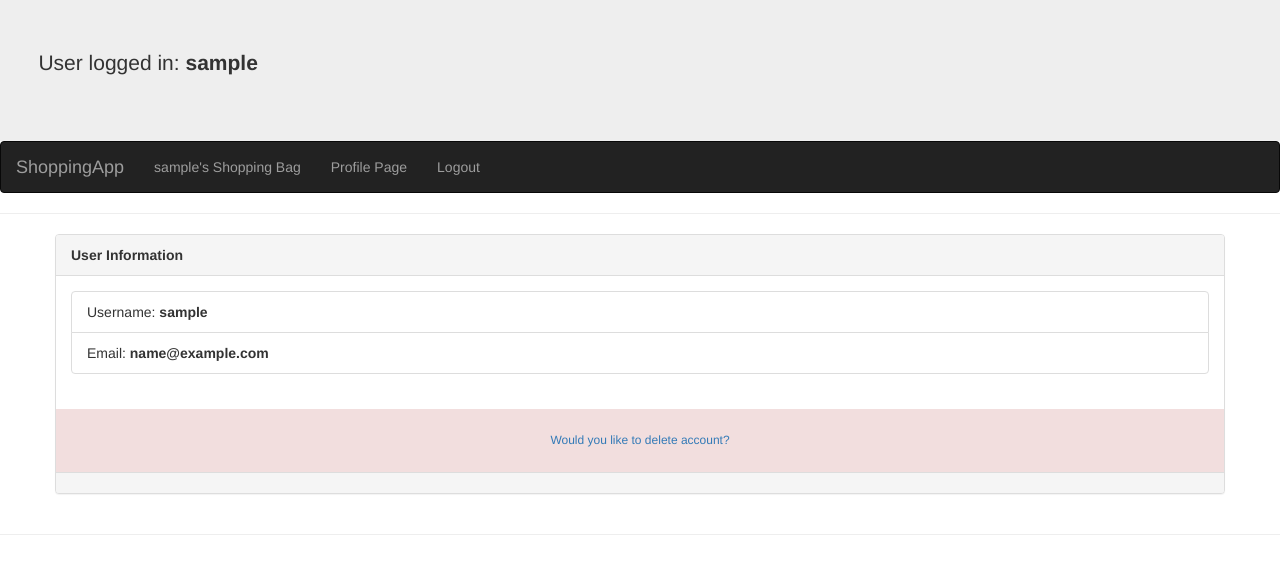
After one commit to designravenous/Shopping_app, a Flask app: page /profile in a window 1280 px wide. The commit adds this page. Shown: the top 574 px of the page. Run offline with Flask 2, Linux system fonts and the light colour scheme; the visitor is signed in with stand-in values (Sample User, id 1); data comes from the database, SQL or seed files in the repository; some libraries are stand-ins or nearby versions.

Commit message:
added delete user/profile route and html for profile

```diff
--- a/application/forms.py
+++ b/application/forms.py
@@ -7,7 +7,7 @@ class LoginForms(FlaskForm):
     username = StringField('Username', validators=[DataRequired()])
     password = PasswordField('Password', validators=[DataRequired()])
     remember_me = BooleanField('Remember Me')
-    submit = SubmitField('Register', render_kw={'class':'btn btn-primary'})
+    submit = SubmitField('Login', render_kw={'class':'btn btn-primary'})
 
 class RegistrationForm(FlaskForm):
     username = StringField('Username', validators=[DataRequired()])
--- a/application/routes.py
+++ b/application/routes.py
@@ -117,3 +117,21 @@ def modify(item_id):
     db_item.quantity = form.quantity.data
     db.session.commit()
     return redirect(url_for('index'))
+
+@app.route('/delete_user')
+@login_required
+def delete_user():
+    users_id = current_user.id
+    user_name = current_user.username
+    user_in_db = User.query.get(users_id)
+    db.session.delete(user_in_db)
+    db.session.commit()
+    flash("User Account for: {}, have been deleted".format(user_name))
+    return redirect(url_for('login'))
+
+@app.route('/profile')
+@login_required
+def profile():
+    user = current_user.username
+    email = current_user.email
+    return render_template('profile.html', user=user, title="Profile", email=email)
--- a/application/templates/base.html
+++ b/application/templates/base.html
@@ -28,7 +28,8 @@
             {% if current_user.is_anonymous %}
               <li><a href="{{ url_for('login') }}">Login</a></li>
               {% else %}
-              <li><a href="{{ url_for('index') }}">Home</a></li>
+              <li><a href="{{ url_for('index') }}">{{ user }}'s Shopping Bag</a></li>
+              <li><a href="{{ url_for('profile') }}">Profile Page</a></li>
               <li><a href="{{ url_for('logout') }}">Logout</a></li>
               {% endif %}
             </ul>
--- /dev/null
+++ b/application/templates/profile.html
@@ -0,0 +1,19 @@
+{% extends "base.html" %}
+{% block app_content %}
+<div class="panel panel-default">
+    <div class="panel-heading"><b>User Information</b></div>
+    <div class="panel-body">
+        <ul class="list-group list-group-flush">
+            <li class="list-group-item">Username: <b>{{ user }}</b></li>
+            <li class="list-group-item">Email: <b>{{ email }}</b></li>
+        </ul>
+    </div>
+    <a data-toggle="collapse" data-target="#deletebutton"><div class="panel-body text-center bg-danger" >
+        <h6>Would you like to delete account?</h6>
+    </div></a>
+    <div id="deletebutton" class="collapse panel-body text-center bg-danger" >
+        <a href="{{ url_for('delete_user') }}" type="button" class="btn btn-warning btn btn-center">Delete Account</a>
+    </div>
+    <div class="panel-footer"></div>
+</div>
+{% endblock %}
```
